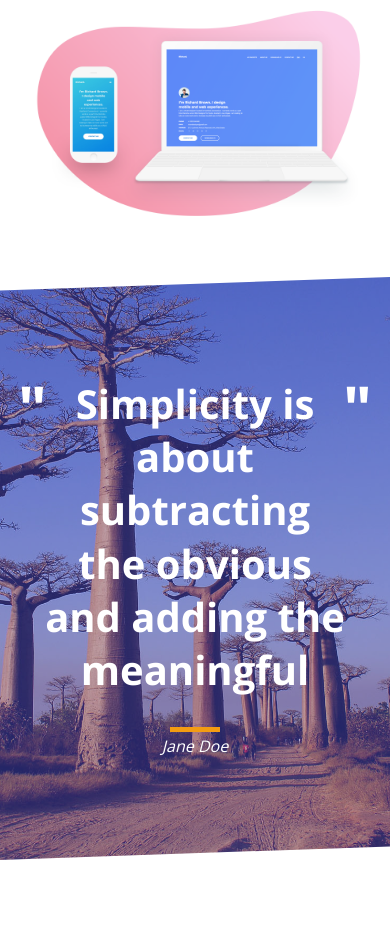
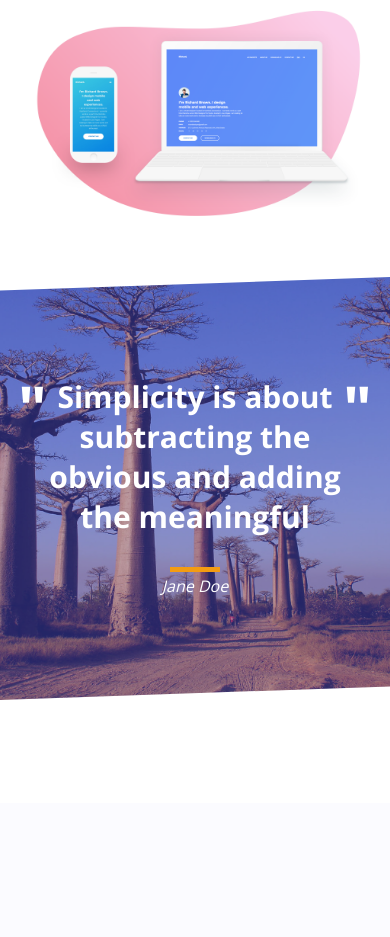
Before and after one commit to yanndeo/mini-template-html-css, a PHP site: page /index.html in a window 390 px wide. Shown: the part 2581-3518 px from the top of the page. After the commit the page ends 3281 px from the top, so only its background shows below. Run offline with PHP 8.4, Linux system fonts and the light colour scheme; style sheets or scripts are compiled from the project's sources; some libraries are stand-ins or nearby versions.

Commit message:
section skills responsive and banner section queote

```diff
--- a/scss/base/_base.scss
+++ b/scss/base/_base.scss
@@ -79,7 +79,7 @@ p{
 
 
 blockquote{
-    font-size:clamp(r(40px), 3vw, r(45px));
+    font-size:clamp(r(30px), 3vw, r(45px));
     font-weight: bold;
     line-height: lh(60, 45);
 
```
